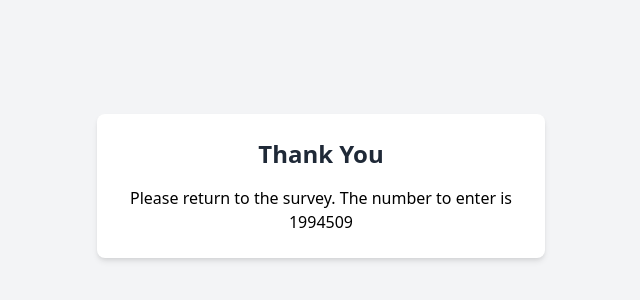
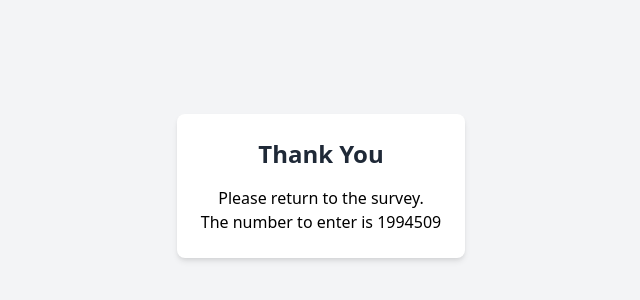
Before and after one commit to survey-cs/survey-cs.github.io, a plain HTML site: page next.html in a window 1280 px wide. Shown: the part 214-514 px from the top of the page, without its empty margins (319-959 px from the left). Drawn offline with nearby package versions, Linux system fonts and the light colour scheme.

Commit message:
Update next.html

```diff
--- a/next.html
+++ b/next.html
@@ -15,7 +15,7 @@
         <div class="max-w-md p-6 bg-white rounded-lg shadow-md">
             <h2 class="text-2xl font-semibold text-center text-gray-800">Thank You</h2>
             <p class="mt-4 text-center">
-                Please return to the survey.
+                Please return to the survey.<br>
                 The number to enter is 1994509
             </p>
         </div>
```
